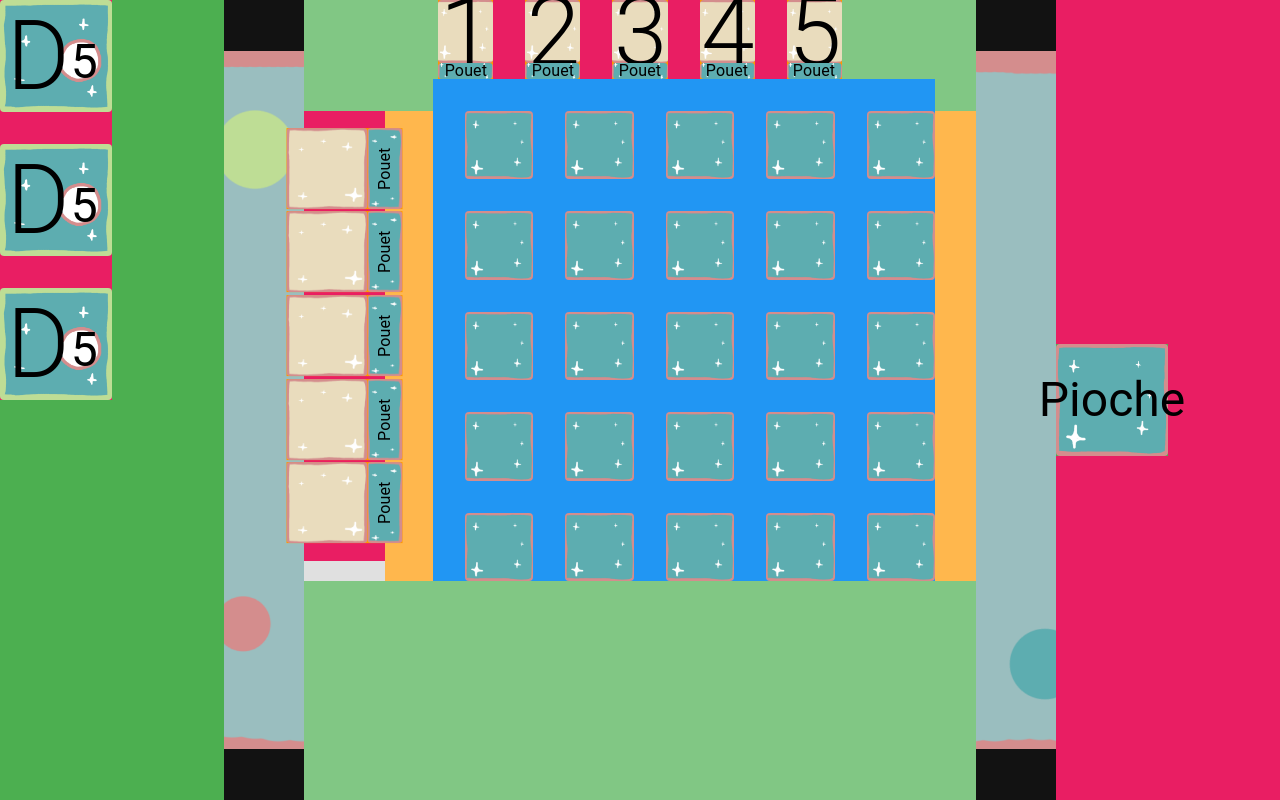
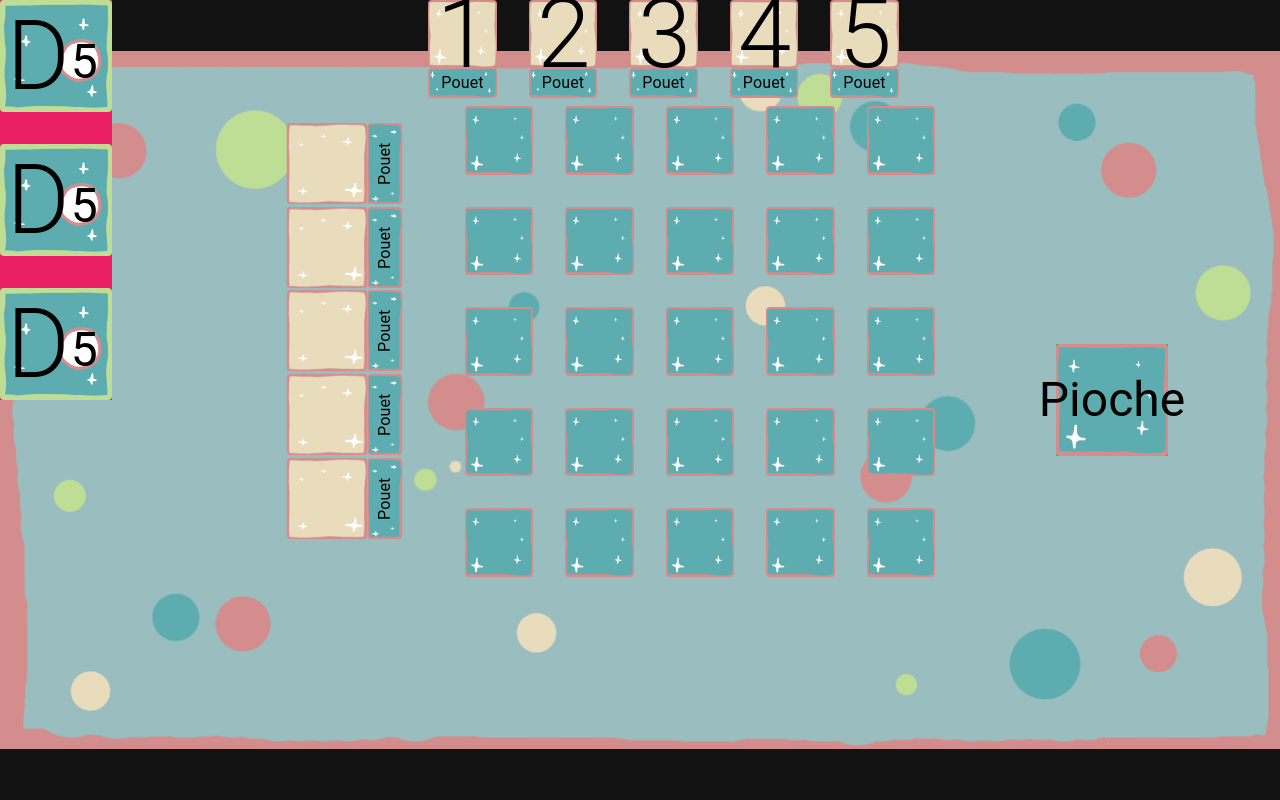
Before and after one commit to Jiihana/MotRigoloWeb, a React (Create React App) app in the folder motrigoloreact/client/: page /game in a window 1280 px wide. Built offline with nearby package versions, Linux system fonts and the light colour scheme; no server answers.

Commit message:
c joli presque manque le tweak

```diff
--- a/motrigoloreact/client/src/Pages/Game/Cards/CardHeader/CardHeader.tsx
+++ b/motrigoloreact/client/src/Pages/Game/Cards/CardHeader/CardHeader.tsx
@@ -1,12 +1,7 @@
-import { Box, Card, colors, Stack, Typography } from '@mui/material';
-import React, { useImperativeHandle, forwardRef, useState } from 'react';
+import { Stack } from '@mui/material';
+import React from 'react';
 import CardWord from '../CardWord/CardWord';
 import CardWithText from '../CardWithText/CardWithText';
-
-enum cardWordDirection {
-    Right,
-    Bottom
-}
 
 export interface CardHeaderInterface {
     cardText: string;
--- a/motrigoloreact/client/src/Pages/Game/Cards/CardWithText/CardWithText.tsx
+++ b/motrigoloreact/client/src/Pages/Game/Cards/CardWithText/CardWithText.tsx
@@ -23,7 +23,7 @@ const CardWithText = (props: CardGridInterface) => {
                 src={props.backgroundImage}
                 variant="rounded"
                 sx={{
-                    height: '100%',
+                    height: 'auto',
                     width: '100%'
                 }}
             ></Avatar>
--- a/motrigoloreact/client/src/Pages/Game/GameGrid/GameGrid.tsx
+++ b/motrigoloreact/client/src/Pages/Game/GameGrid/GameGrid.tsx
@@ -10,25 +10,17 @@ interface DynamicGridProps {
 
 const GameGrid = (props: DynamicGridProps) => {
     return (
-        <Stack
-            display="flex"
-            direction="column"
-            sx={{ justifyItems: 'center', alignItems: 'center', backgroundColor: colors.green[300], height: '100%', width: '100%' }}
-            spacing={4}
-        >
-            <Box sx={{ backgroundColor: colors.pink[300], height: 'auto', width: '60%' }}>
-                <GameGridHeader numberOfCardPerRow={props.numberOfCardPerRow} direction="row" spacing={4}></GameGridHeader>
+        <Stack direction="column" sx={{ justifyItems: 'center', alignItems: 'center', height: '100%', width: '100%' }} spacing={1}>
+            <Box sx={{ height: 'auto', width: '70%' }}>
+                <GameGridHeader numberOfCardPerRow={props.numberOfCardPerRow} direction="row" spacing={4} marginLeft="5%"></GameGridHeader>
             </Box>
 
-            <Stack spacing={10} direction="row" sx={{ backgroundColor: colors.orange[300], height: 'auto', width: '100%' }}>
-                <Box sx={{ backgroundColor: colors.grey[300], height: 'auto', width: '12%' }}>
-                    <GameGridHeader numberOfCardPerRow={props.numberOfCardPerRow} direction="column" spacing={-4}></GameGridHeader>
+            <Stack spacing={10} direction="row" sx={{ height: 'auto', width: '100%' }}>
+                <Box sx={{ height: 'auto', width: '12%' }}>
+                    <GameGridHeader numberOfCardPerRow={props.numberOfCardPerRow} direction="column" spacing={-4} marginLeft="0"></GameGridHeader>
                 </Box>
 
-                <Box
-                    sx={{ backgroundColor: colors.purple[300], height: '100%', width: '70%', justifyItems: 'center', alignItems: 'center' }}
-                    display="flex"
-                >
+                <Box sx={{ height: '100%', width: '70%', justifyItems: 'center', alignItems: 'center' }} display="flex">
                     <GameGridIndex numberOfCardPerRow={props.numberOfCardPerRow}></GameGridIndex>
                 </Box>
             </Stack>
--- a/motrigoloreact/client/src/Pages/Game/GameGrid/GameGridHeader.tsx
+++ b/motrigoloreact/client/src/Pages/Game/GameGrid/GameGridHeader.tsx
@@ -9,6 +9,7 @@ interface DynamicStackProps {
     numberOfCardPerRow: number;
     direction: Direction;
     spacing: number;
+    marginLeft: string;
 }
 
 class CardGenerator {
@@ -28,7 +29,7 @@ class CardGenerator {
         }
 
         return (
-            <Box sx={{ backgroundColor: colors.orange[500], transform: `${rotateItem}`, height: 'auto', width: '100%' }}>
+            <Box sx={{ transform: `${rotateItem}`, height: '100%', width: '100%' }}>
                 <CardHeader cardText={cardText}></CardHeader>
             </Box>
         );
@@ -59,7 +60,7 @@ const GameGridHeader = (props: DynamicStackProps) => {
     }
 
     return (
-        <Stack direction={props.direction} spacing={props.spacing} sx={{ backgroundColor: colors.pink[500], height: 'auto', width: '100%' }}>
+        <Stack direction={props.direction} spacing={props.spacing} sx={{ height: 'auto', width: '100%', marginLeft: props.marginLeft }}>
             {gridItems}
         </Stack>
     );
--- a/motrigoloreact/client/src/Pages/Game/GameGrid/GameGridIndex.tsx
+++ b/motrigoloreact/client/src/Pages/Game/GameGrid/GameGridIndex.tsx
@@ -47,7 +47,7 @@ const GameGridIndex = (props: DynamicGridProps) => {
     });
 
     return (
-        <Grid container spacing={4} sx={{ backgroundColor: colors.blue[500] }}>
+        <Grid container spacing={4}>
             {items}
         </Grid>
     );
--- a/motrigoloreact/client/src/Pages/Game/GameLobby/GameLobby.tsx
+++ b/motrigoloreact/client/src/Pages/Game/GameLobby/GameLobby.tsx
@@ -39,8 +39,7 @@ const GameLobby = () => {
                 <Box
                     sx={{
                         height: '100%',
-                        width: '20%',
-                        backgroundColor: colors.green[500]
+                        width: '20%'
                     }}
                 >
                     <CardInventory></CardInventory>
@@ -49,8 +48,7 @@ const GameLobby = () => {
                 <Box
                     sx={{
                         height: '100%',
-                        width: '60%',
-                        backgroundColor: colors.blue[500]
+                        width: '60%'
                     }}
                 >
                     <GameGrid numberOfCardPerRow={gameSettings.nombreCartesParRangees} />
@@ -62,8 +60,7 @@ const GameLobby = () => {
                         justifyItems: 'center',
                         alignItems: 'center',
                         height: '100%',
-                        width: '20%',
-                        backgroundColor: colors.pink[500]
+                        width: '20%'
                     }}
                 >
                     <CardPioche></CardPioche>
```
